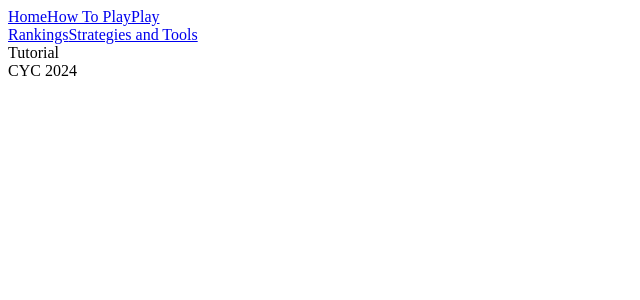
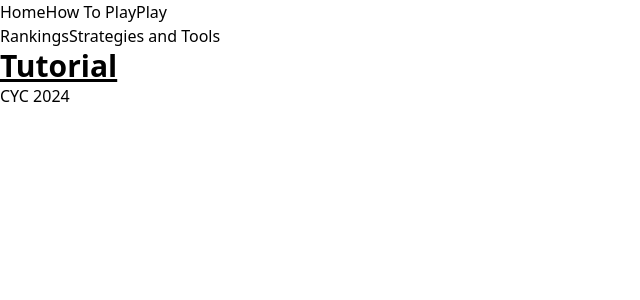
Before and after one commit to cycho04/react-app, a Next.js app: page /how-to-play in a window 1280 px wide. Shown: the top 300 px of the page, without its empty margins (0-640 px from the left). Built offline with nearby package versions, Linux system fonts and the light colour scheme.

Commit message:
Fixed css not showing after refresh. move dealNewHand to utils

```diff
--- a/app/_lib/utils.ts
+++ b/app/_lib/utils.ts
@@ -1,3 +1,5 @@
+import {deck, TileInterface} from '../_lib/deck';
+
 // //geejoon in progess
 // function whichGJ(index) {
 // 	let baby = 0,
@@ -78,3 +80,22 @@
 // 	}
 // 	//need 3 babies rule
 //
+export const dealNewHand = (numOfHands: number): TileInterface[][] => {
+    if (!numOfHands) return [];
+    const hands: TileInterface[][] = [];
+    const usedTiles: number[] = [];
+
+    for (let i = 0; i < numOfHands; i++){
+        const hand: TileInterface[] = [];
+        for (let j = 0; j < 4; j++) {
+            let randomNumber = Math.floor(Math.random() * 32); // Random number between 0 and 31
+            while(usedTiles.includes(randomNumber)){
+                randomNumber = Math.floor(Math.random() * 32); // Random number between 0 and 31
+            }
+            hand.push(deck[randomNumber])
+            usedTiles.push(randomNumber);
+        }
+        hands.push(hand)
+    }
+    return hands;
+}
--- a/app/_styles/global.css
+++ b/app/_styles/global.css
@@ -1,3 +1,3 @@
-@tailwind base;
-@tailwind components;
-@tailwind utilities;
+@import "tailwindcss/base";
+@import "tailwindcss/components";
+@import "tailwindcss/utilities";
--- a/app/how-to-play/page.tsx
+++ b/app/how-to-play/page.tsx
@@ -1,5 +1,5 @@
 export default function Page(){
     return (
-        <div>Tutorial</div>
+        <div className="text-3xl font-bold underline">Tutorial</div>
     )
 }
--- a/app/how-to-play/rankings/page.tsx
+++ b/app/how-to-play/rankings/page.tsx
@@ -1,6 +1,5 @@
 import { deck, TileInterface } from '../../_lib/deck';
 import TileRankCard from './_components/TileRankCard';
-import React from 'react';
 
 export default function Tiles() {
     return(
--- a/app/layout.tsx
+++ b/app/layout.tsx
@@ -1,6 +1,7 @@
 import type { Metadata } from 'next'
 import Header from './_components/Header';
 import Footer from './_components/Footer';
+import './_styles/global.css';
 
 export const metadata: Metadata = {
   title: 'PG Tiles',
--- a/app/page.tsx
+++ b/app/page.tsx
@@ -1,4 +1,3 @@
-import './_styles/global.css';
 export default function Home() {
     return(
         <>
--- a/app/play/page.tsx
+++ b/app/play/page.tsx
@@ -1,29 +1,10 @@
-import {deck, TileInterface} from '../_lib/deck';
+'use client';
+
+import {TileInterface} from '../_lib/deck';
+import { dealNewHand } from '../_lib/utils';
 import TileRankCard from 'app/how-to-play/rankings/_components/TileRankCard';
 
-const dealNewHand = (numOfHands: number): TileInterface[][] => {
-    if (!numOfHands) return [];
-    const hands: TileInterface[][] = [];
-    const usedTiles: number[] = [];
-
-    for (let i = 0; i < numOfHands; i++){
-        const hand: TileInterface[] = [];
-        for (let j = 0; j < 4; j++) {
-            let randomNumber = Math.floor(Math.random() * 32); // Random number between 0 and 31
-            while(usedTiles.includes(randomNumber)){
-                randomNumber = Math.floor(Math.random() * 32); // Random number between 0 and 31
-            }
-            hand.push(deck[randomNumber])
-            usedTiles.push(randomNumber);
-        }
-        hands.push(hand)
-    }
-    console.log('hands', hands)
-    return hands;
-}
-
 export default function Page(){
-
     return (
         <>
             {
@@ -32,9 +13,9 @@ export default function Page(){
                         hand.map(({name, description}: TileInterface, index) => {
                             return (
                                     <TileRankCard
-                                    key={`${name}-${index}`}
-                                    name={name}
-                                    description={description}
+                                        key={`${name}-${index}`}
+                                        name={name}
+                                        description={description}
                                     />
                                 )
                         })
```
Also changed, not shown: 1 other file (tests, documents, lock files or other folders).
